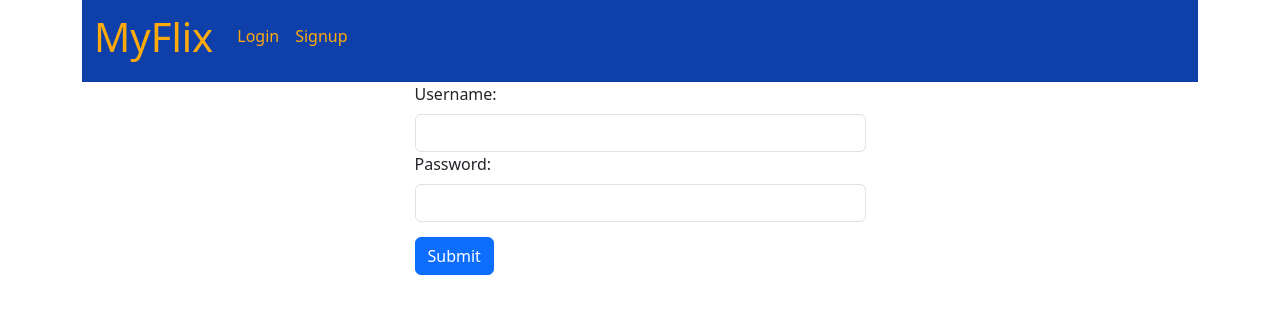
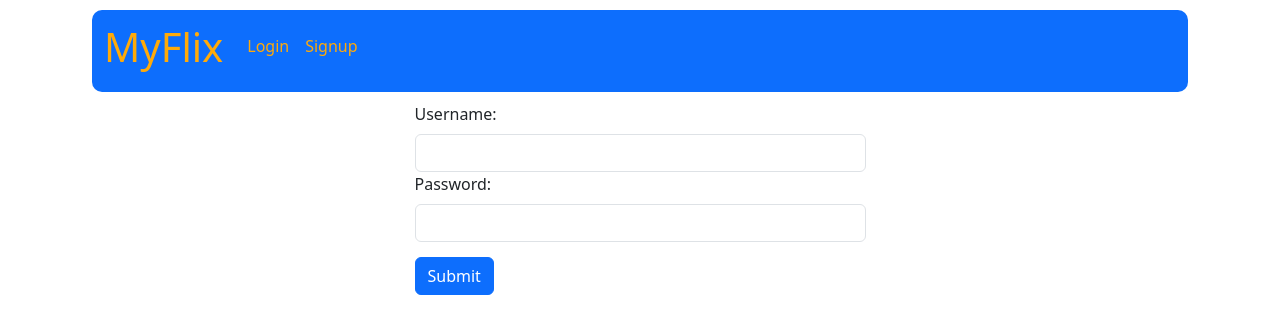
Before and after one commit to marksav85/myFlix-client, a React (Vite) app: page /login in a window 1280 px wide. Shown: the top 334 px of the page. Built offline with nearby package versions, Linux system fonts and the light colour scheme.

Commit message:
update nav bar margins

```diff
--- a/src/components/navigation-bar/navigation-bar.jsx
+++ b/src/components/navigation-bar/navigation-bar.jsx
@@ -5,7 +5,7 @@ import "./navigation-bar.scss";
 
 export const NavigationBar = ({ user, onLoggedOut }) => {
   return (
-    <Navbar className="nav-head">
+    <Navbar className="bg-primary nav-head">
       <Container>
         <Navbar.Brand as={Link} to="/">
           <h1>MyFlix</h1>
--- a/src/components/navigation-bar/navigation-bar.scss
+++ b/src/components/navigation-bar/navigation-bar.scss
@@ -1,6 +1,9 @@
-.nav-head{
-  background-color: #0F40A9;
-  h1, h6 {
-    color: #FFAA09;
+.nav-head {
+  background-color: #0f40a9;
+  border-radius: 10px;
+  margin: 10px;
+  h1,
+  h6 {
+    color: #ffaa09;
   }
 }
```
